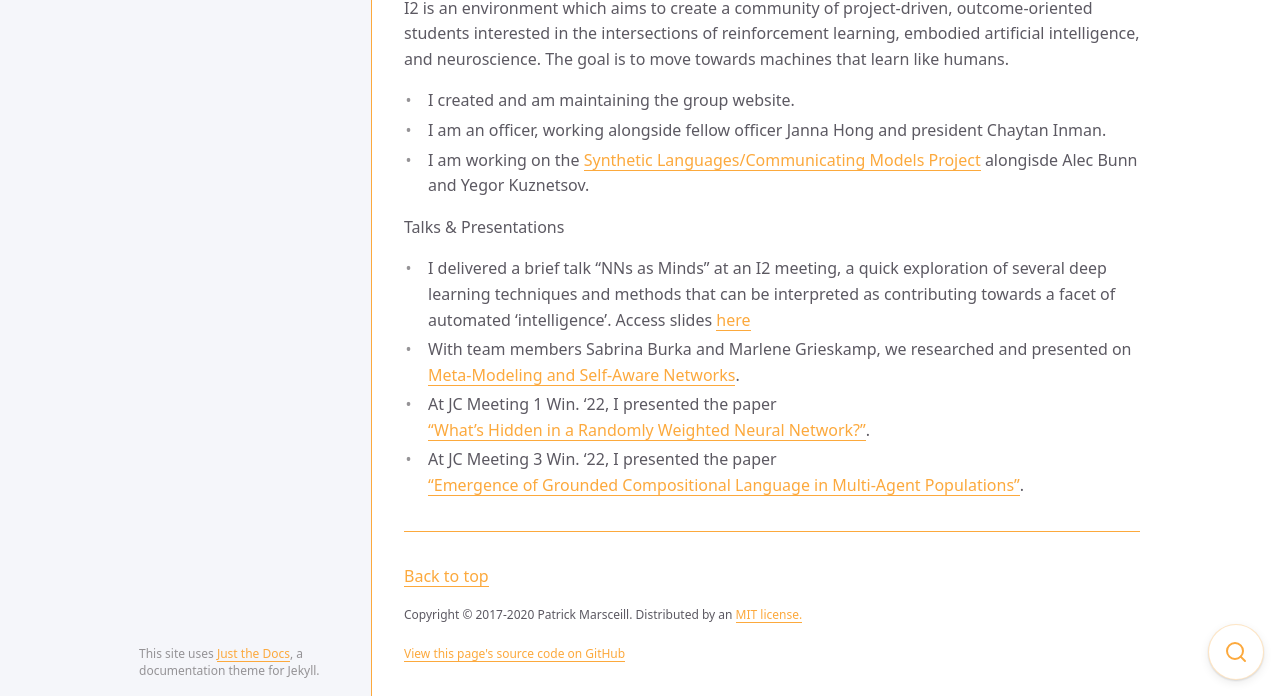
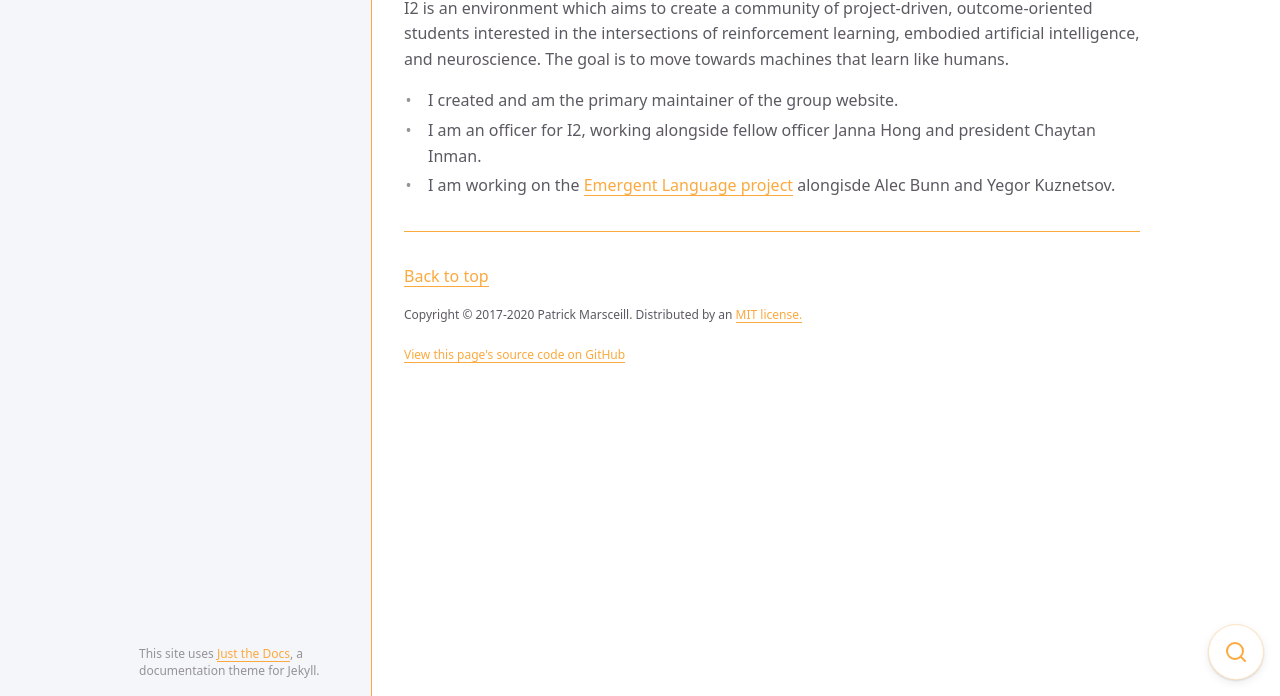
Before and after one commit to andre-ye/andre-ye.github.io-retired, a Jekyll site: the page built from docs/involvements/i2.md, in a window 1280 px wide and 1365 px high. Shown: the part 669-1365 px from the top of the window. Built offline with Jekyll 4.4.1, drawn with Linux system fonts in a browser that asks for light colours; nearby versions of some CDN libraries.

Commit message:
Update i2.md

```diff
--- a/docs/involvements/i2.md
+++ b/docs/involvements/i2.md
@@ -19,12 +19,6 @@ Fusing neuroscience and AI to study intelligent computational systems
 
 I2 is an environment which aims to create a community of project-driven, outcome-oriented students interested in the intersections of reinforcement learning, embodied artificial intelligence, and neuroscience. The goal is to move towards machines that learn like humans.
 
-- I created and am maintaining the group website.
-- I am an officer, working alongside fellow officer Janna Hong and president Chaytan Inman.
-- I am working on the [Synthetic Languages/Communicating Models Project](https://interactive-intelligence.github.io/projects/synthetic-languages) alongisde Alec Bunn and Yegor Kuznetsov.
-
-Talks & Presentations
-- I delivered a brief talk "NNs as Minds" at an I2 meeting, a quick exploration of several deep learning techniques and methods that can be interpreted as contributing towards a facet of automated 'intelligence'. Access slides [here](https://andre-ye.github.io/files/I2/NNs as Minds.pdf){:target="_blank"}
-- With team members Sabrina Burka and Marlene Grieskamp, we researched and presented on [Meta-Modeling and Self-Aware Networks](https://interactive-intelligence.github.io/meetings/win2022/meeting-5#meta-modeling--self-aware-networks){:target="_blank"}.
-- At JC Meeting 1 Win. '22, I presented the paper ["What's Hidden in a Randomly Weighted Neural Network?"](https://interactive-intelligence.github.io/jc/win2022/meeting-1#whats-hidden-in-a-randomly-weighted-neural-network){:target="_blank"}.
-- At JC Meeting 3 Win. '22, I presented the paper ["Emergence of Grounded Compositional Language in Multi-Agent Populations"](https://interactive-intelligence.github.io/jc/win2022/meeting-3#emergence-of-grounded-compositional-language-in-multi-agent-populations){:target="_blank"}.
+- I created and am the primary maintainer of the group website.
+- I am an officer for I2, working alongside fellow officer Janna Hong and president Chaytan Inman.
+- I am working on the [Emergent Language project](https://interactive-intelligence.github.io/projects/emergent-lang) alongisde Alec Bunn and Yegor Kuznetsov.
```
